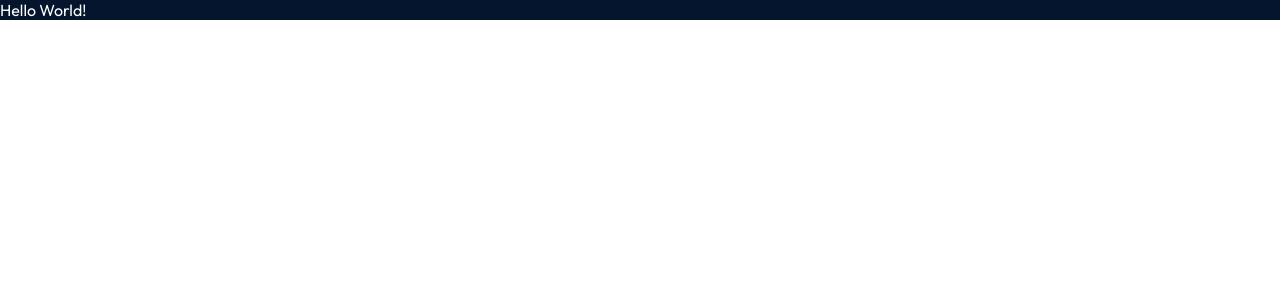
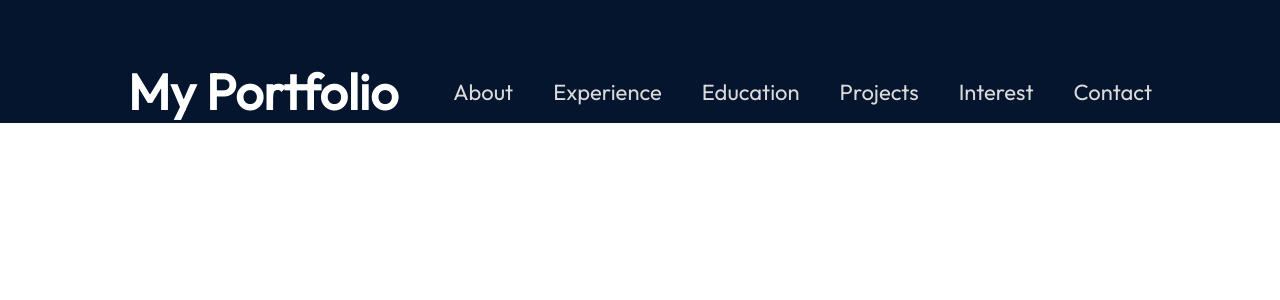
Before and after one commit to JAloise/react-MyPortfolio, a React (Vite) app: page / in a window 1280 px wide. Shown: the top 300 px of the page. Built offline with nearby package versions, Linux system fonts and the light colour scheme.

Commit message:
NavBar Layout

```diff
--- a/src/App.jsx
+++ b/src/App.jsx
@@ -1,11 +1,11 @@
-
 import styles from './App.module.css'
+import { NavBar } from './components/NavBar/NavBar'
 
 function App() {
 
   return (
     <div className={styles.App}>
-      Hello World!
+      <NavBar/>
     </div>
   )
 }
--- a/src/App.module.css
+++ b/src/App.module.css
@@ -5,6 +5,6 @@
     background-color: var(--colour-background);
     width: 100%;
     height: 100%;
-    color: var(--text-color);
+
 
 }
--- /dev/null
+++ b/src/components/NavBar/NavBar.jsx
@@ -0,0 +1,32 @@
+import React from "react";
+import styles from "./NavBar.module.css"; //import css from navbar.module.css
+
+
+export const NavBar = () => {
+    //href = "/" returns to top of page when clicked
+    return (<nav className= {styles.navbar}>
+        <a className = {styles.title} href="/">My Portfolio</a>
+        <div className= {styles.menu}>
+            <ul className = {styles.menuItems}>
+                <li>
+                    <a href="#about">About</a>
+                </li>
+                <li>
+                    <a href="#experience">Experience</a>
+                </li>
+                <li>
+                    <a href="#education">Education</a>
+                </li>
+                <li>
+                    <a href="#project">Projects</a>
+                </li>
+                <li>
+                    <a href="#interest">Interest</a>
+                </li>
+                <li>
+                    <a href="#contact">Contact</a>
+                </li>
+            </ul>
+        </div>
+    </nav>);
+};
--- /dev/null
+++ b/src/components/NavBar/NavBar.module.css
@@ -0,0 +1,38 @@
+@import "../../vars.css";
+
+.navbar{
+    position: relative;
+    display: flex; /*horizontal layout*/
+    align-items: center;
+    justify-content: space-between; /* spread items across full width, spreads first item at the start and last item at the ends*/
+    padding-top: 60px;
+    z-index: 2; /* ensures it's above other elements */
+    margin: 0 10%; /* top-bottom margins: 10px,right-left margins: 10px */
+
+}
+
+.title {
+    font-size: 50px;
+    font-weight: 700; /* semi-bold */
+    text-decoration: none;
+    color: var(--text-color);
+}
+
+/* this div is important when adding responsiveness */
+.menu{
+    display: flex; /*horizontal layout*/
+
+}
+
+.menuItems{
+    display: flex; /*horizontal layout*/
+    list-style-type: none;
+    gap: 40px;
+}
+
+/*styling the anchor tags inside your list items (the actual clickable links).*/
+.menuItems a{
+    font-size: 22px;
+    color: rgb(219, 218, 218);
+    text-decoration: none; /*remove underline*/
+}
```
